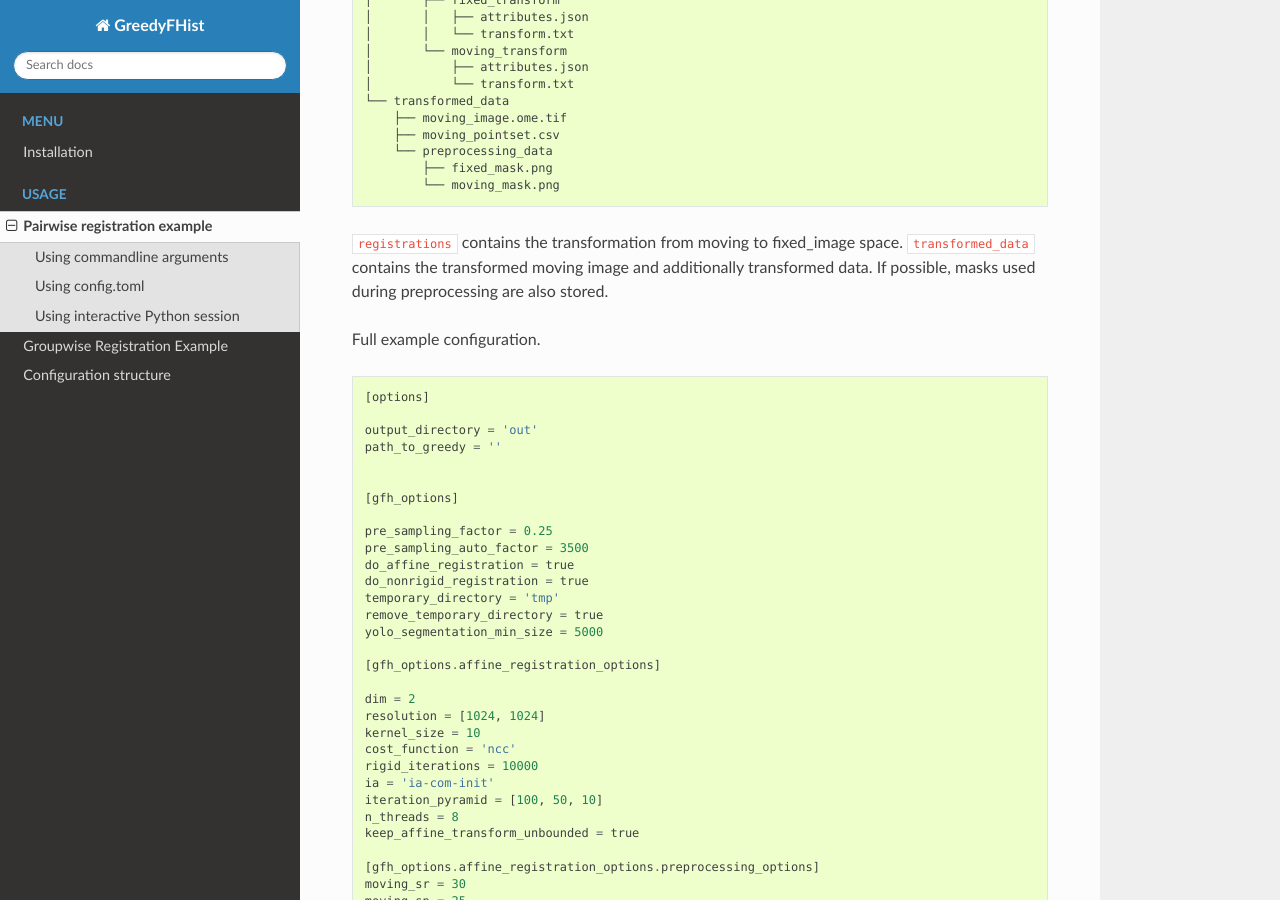
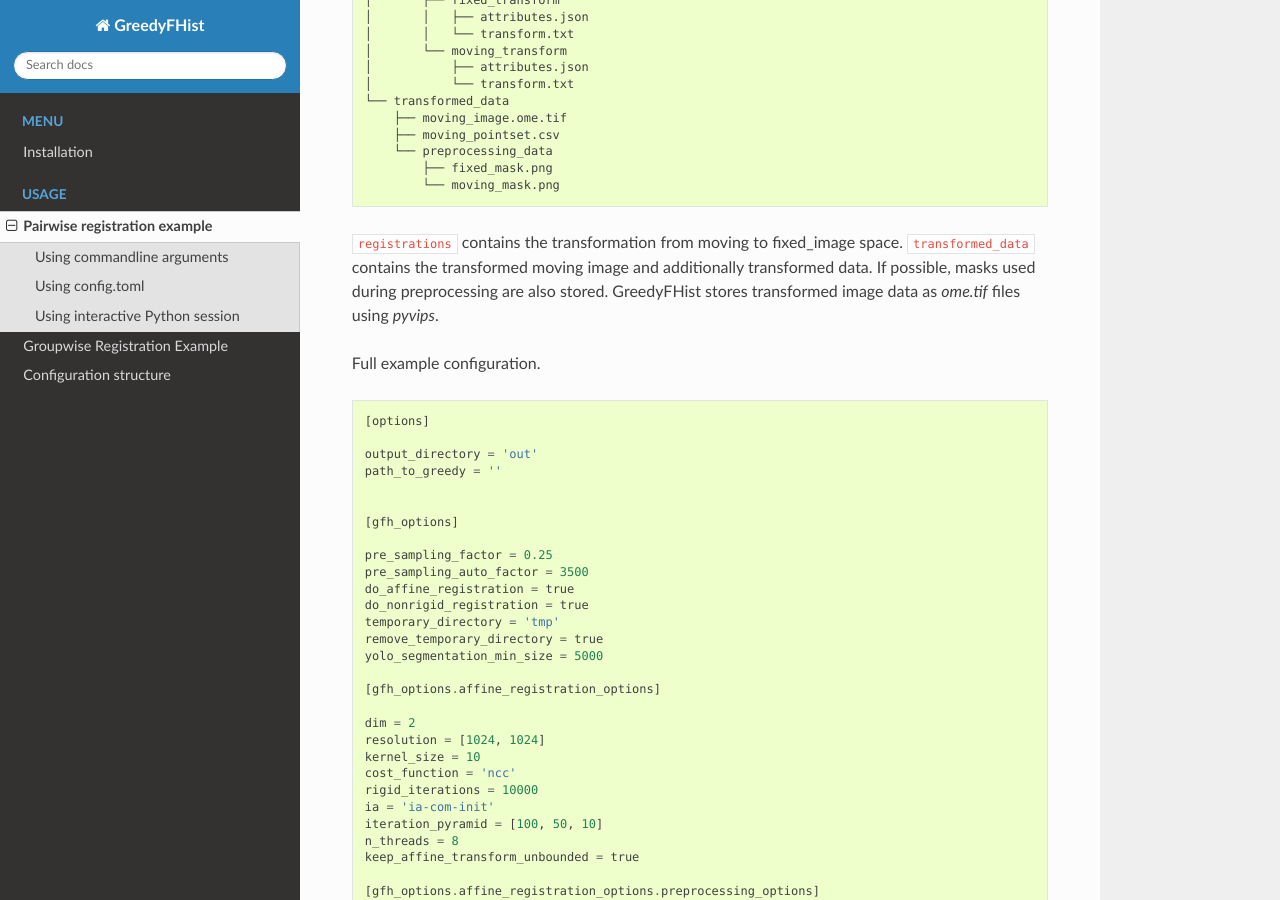
Before and after one commit to mwess/GreedyFHist, a Sphinx documentation site: the page built from docs/source/pairwise.rst, in a window 1280 px wide and 900 px high, scrolled down 1663 px. Built offline with Sphinx 7.4.7 and the Read the Docs theme 2.0.0, drawn with Linux system fonts in a browser that asks for light colours.

Commit message:
small addition to documentation

```diff
--- a/docs/source/pairwise.rst
+++ b/docs/source/pairwise.rst
@@ -102,7 +102,8 @@ Using this example we can run ``greedyfhist register -c configuration.toml`` and
 
 
 ``registrations`` contains the transformation from moving to fixed_image space. ``transformed_data`` contains the transformed moving image and
-additionally transformed data. If possible, masks used during preprocessing are also stored.
+additionally transformed data. If possible, masks used during preprocessing are also stored. GreedyFHist stores transformed image data as
+`ome.tif` files using `pyvips`.
 
 Full example configuration.
 
```
